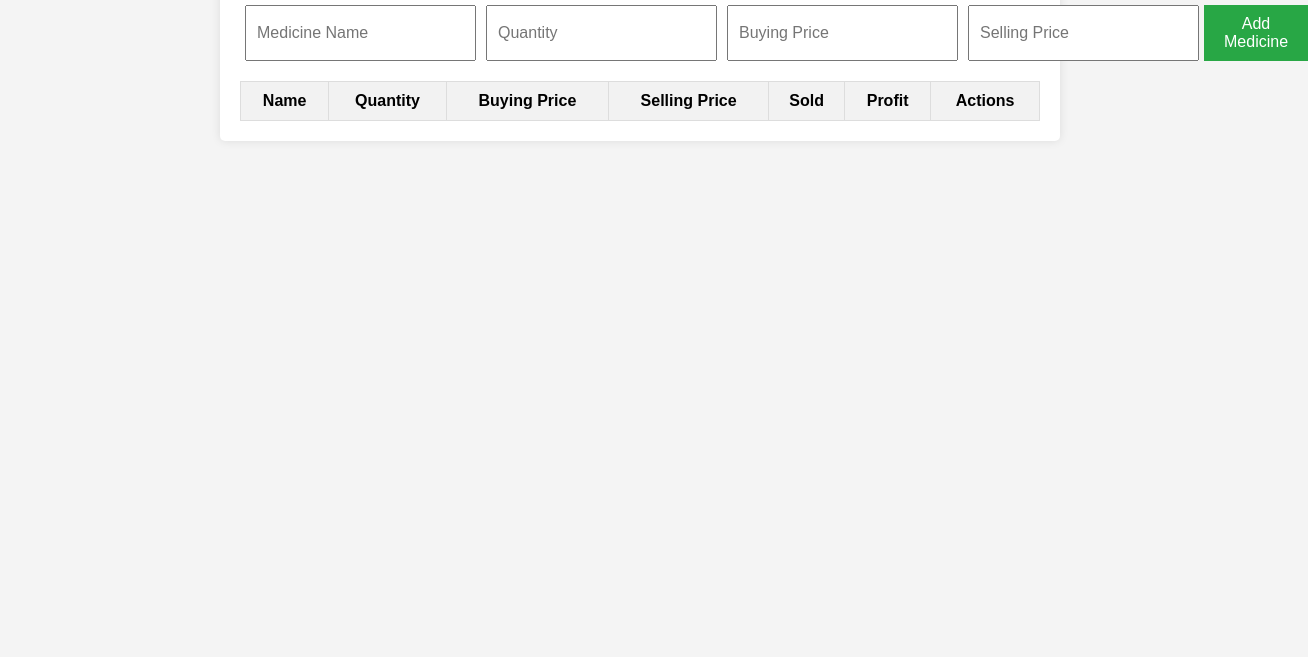
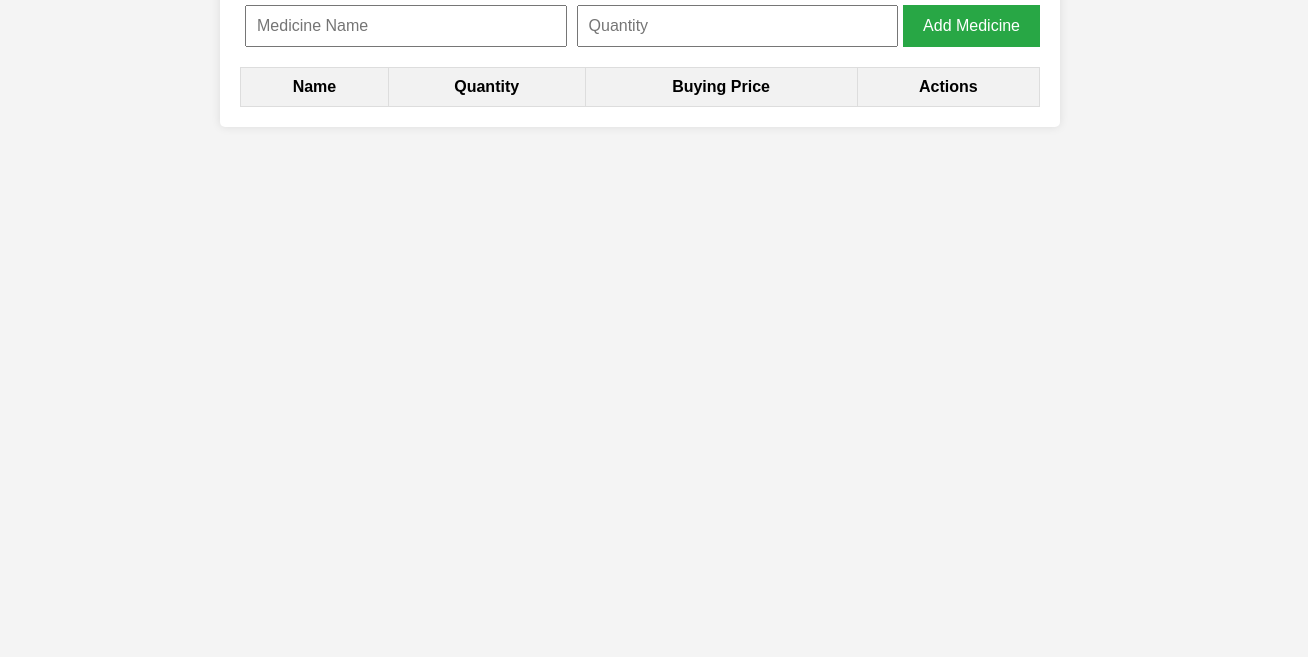
Before and after one commit to rachitdtucoder/ujlayan_khad_bhandar, a plain HTML site: page index.html in a window 1280 px wide. Shown: the part 143-800 px from the top of the page, 1308 px wide, since content can reach past the window. Drawn offline with Linux system fonts and the light colour scheme.

Commit message:
Update index.html

```diff
--- a/index.html
+++ b/index.html
@@ -12,8 +12,6 @@
         <form id="medicineForm">
             <input type="text" id="name" placeholder="Medicine Name" required>
             <input type="number" id="quantity" placeholder="Quantity" required>
-            <input type="number" id="buyingPrice" placeholder="Buying Price" required>
-            <input type="number" id="sellingPrice" placeholder="Selling Price" required>
             <button type="submit">Add Medicine</button>
         </form>
         <table id="medicineTable">
@@ -22,9 +20,6 @@
                     <th>Name</th>
                     <th>Quantity</th>
                     <th>Buying Price</th>
-                    <th>Selling Price</th>
-                    <th>Sold</th>
-                    <th>Profit</th>
                     <th>Actions</th>
                 </tr>
             </thead>
```
